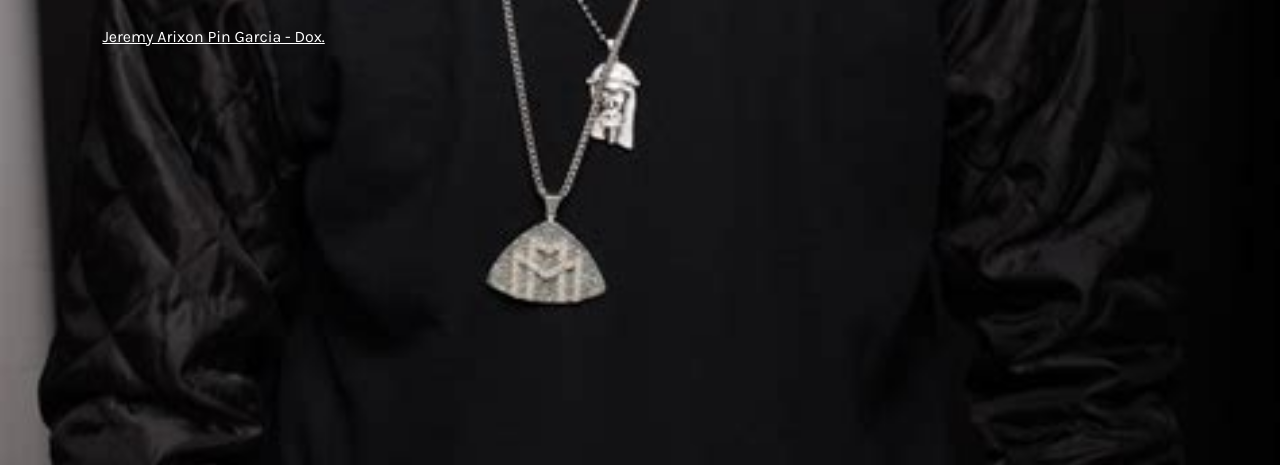
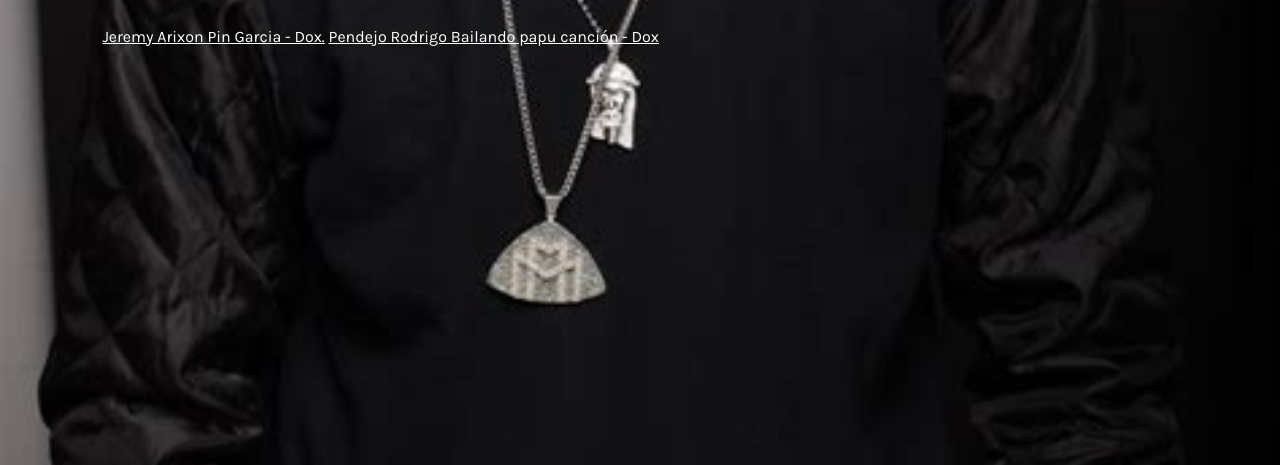
Before and after one commit to LeexDirectory/main, a plain HTML site: page doxs.html in a window 1280 px wide. Shown: the part 335-800 px from the top of the page. Drawn offline with Linux system fonts and the light colour scheme.

Commit message:
Update doxs.html

```diff
--- a/doxs.html
+++ b/doxs.html
@@ -25,7 +25,7 @@
     </div>
     <div class="link">
       <a href="doxs/jeremy_dox1.txt" target="_blank">Jeremy Arixon Pin Garcia - Dox.</a>
-      <a href="doxs/rodrigo_dox2.txt" target="_blank"Pendejo Rodrigo Bailando papu canción - Dox</a>
+      <a href="doxs/rodrigo_dox2.txt" target="_blank">Pendejo Rodrigo Bailando papu canción - Dox</a>
     </div>
   </div>
 </body>
```
